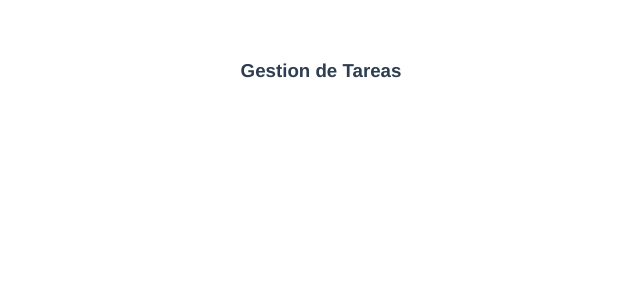
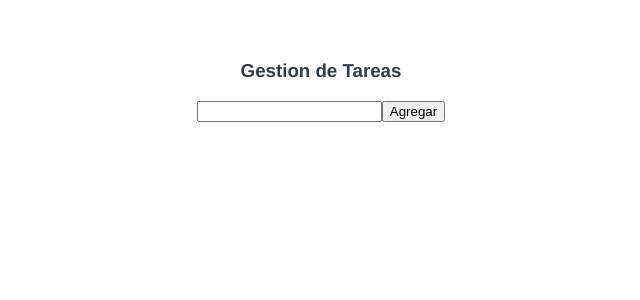
Before and after one commit to capacitaciones-metal/vuejs-task, a Vue app: page / in a window 1280 px wide. Shown: the top 300 px of the page, without its empty margins (319-959 px from the left). Built offline with nearby package versions, Linux system fonts and the light colour scheme.

Commit message:
Se agrega TaskNew y se importa en container. Se emite evento.

```diff
--- a/src/components/TaskContainer.vue
+++ b/src/components/TaskContainer.vue
@@ -1,10 +1,17 @@
 <template>
+    <div>
     <h3>Gestion de Tareas</h3>
+    <task-new></task-new>
+    </div>
 </template>
 
 <script>
+    import TaskNew from './TaskNew'
     export default {
-        name: "TaskContainer"
+        name: "TaskContainer",
+        components: {
+            TaskNew
+        }
     }
 </script>
 
--- /dev/null
+++ b/src/components/TaskNew.vue
@@ -0,0 +1,30 @@
+<template>
+    <div>
+        <input type="text" v-model="task"/>
+        <button v-on:click="add">Agregar</button>
+    </div>
+</template>
+
+<script>
+    export default {
+        name: "TaskNew",
+        data: function () {
+            return {
+                task: ""
+            }
+        },
+        methods: {
+            add: function () {
+                if (this.task) {
+                    this.$emit("newTask", this.task)
+                } else {
+                    console.log("Task esta vacio")
+                }
+            }
+        }
+    }
+</script>
+
+<style scoped>
+
+</style>
```
Also changed, not shown: 1 other file (tests, documents, lock files or other folders).
